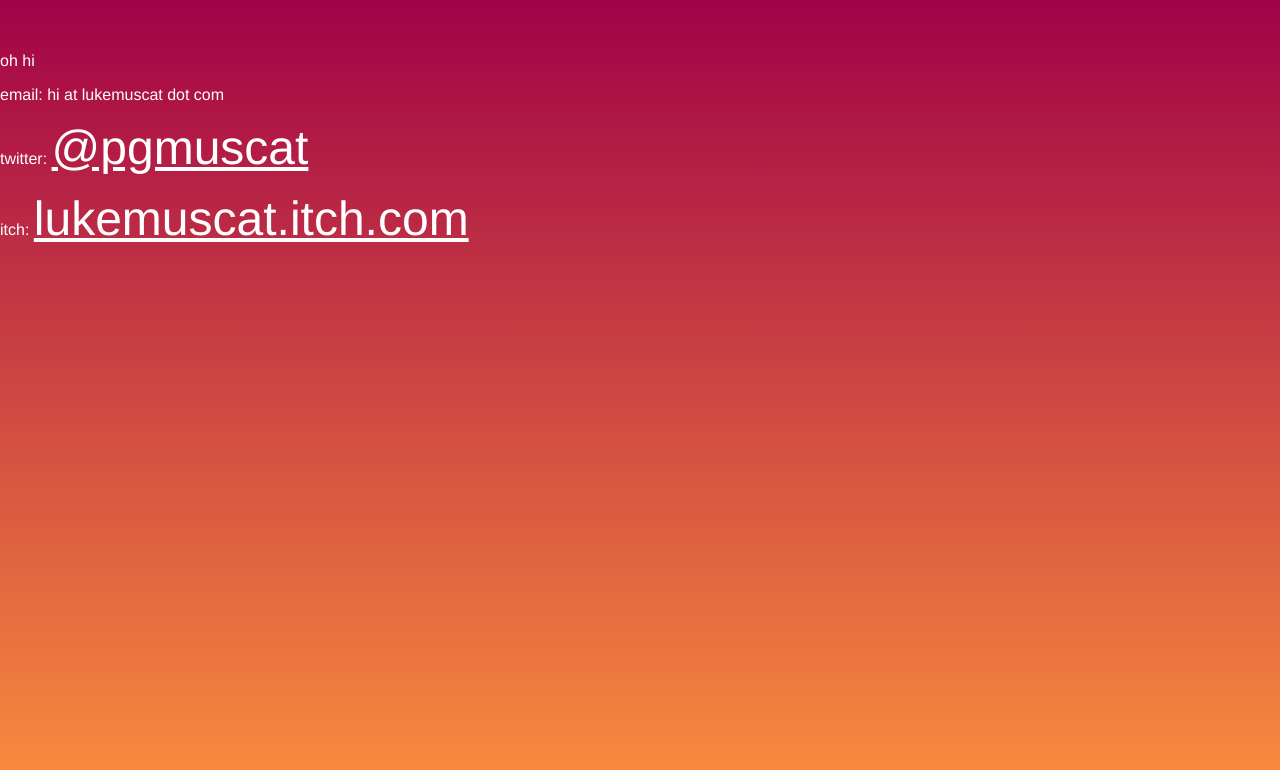
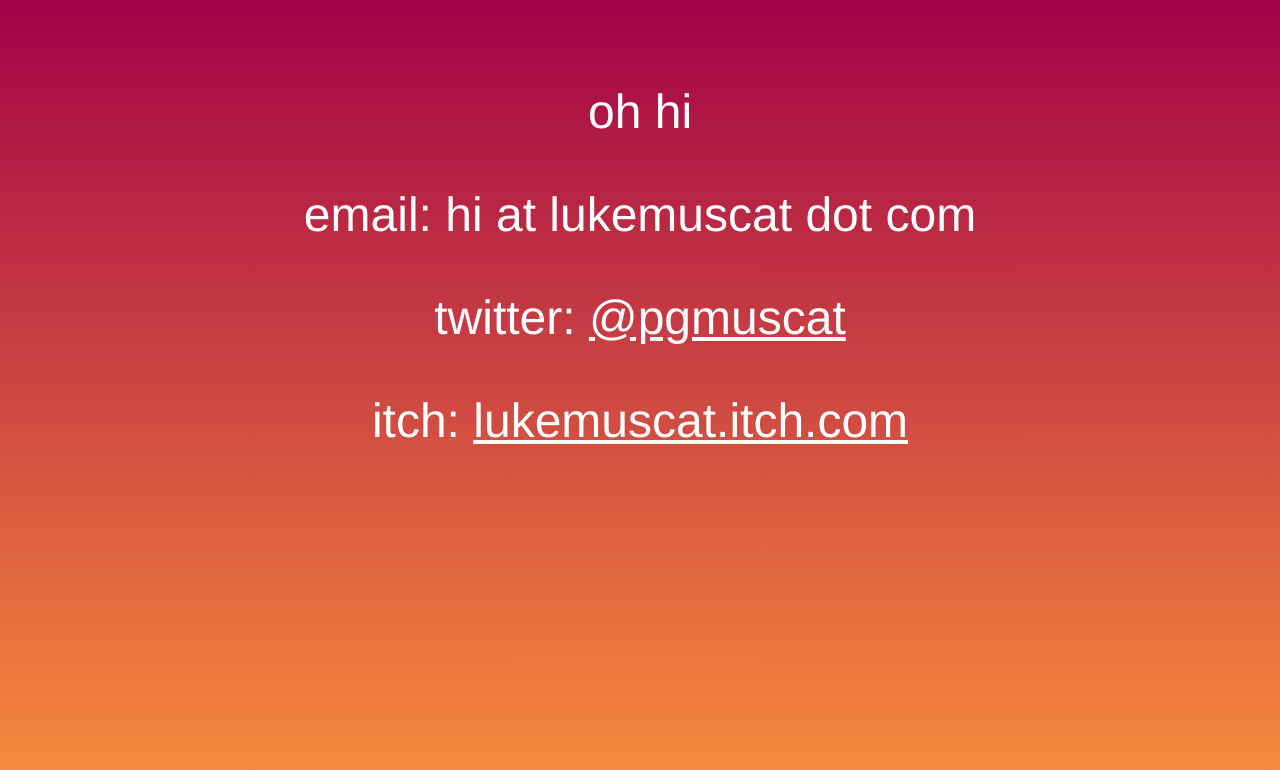
Before and after one commit to pgmuscat/pgmuscat.github.io, a plain HTML site: page index.html in a window 1280 px wide. Drawn offline with Linux system fonts and the light colour scheme.

Commit message:
Update style.css

```diff
--- a/style.css
+++ b/style.css
@@ -16,7 +16,7 @@ html,body,div,canvas { margin: 0; padding: 0; }
 
 html, body { width: 100%; height: 100%; font-family: Helvetica, Verdana, Arial, sans-serif; background-image: linear-gradient(#A20247, #FA8F3D); color: white;}
 body { }
-p.header, p.footer { font-family: Helvetica, Verdana, Arial, sans-serif; font-size: 48px; text-align: center; }
+p { font-family: Helvetica, Verdana, Arial, sans-serif; font-size: 48px; text-align: center; }
 a { color:white; font-size: 48px; }
 .template-wrap { position: absolute; top: 50%; left: 50%; -webkit-transform: translate(-50%, -50%); transform: translate(-50%, -50%); }
 .template-wrap canvas { margin: 0 0 10px 0; position: relative; z-index: 9; box-shadow: 0 10px 30px rgba(0,0,0,0.4); -moz-box-shadow: 0 10px 30px rgba(0,0,0,0.4); }
```
